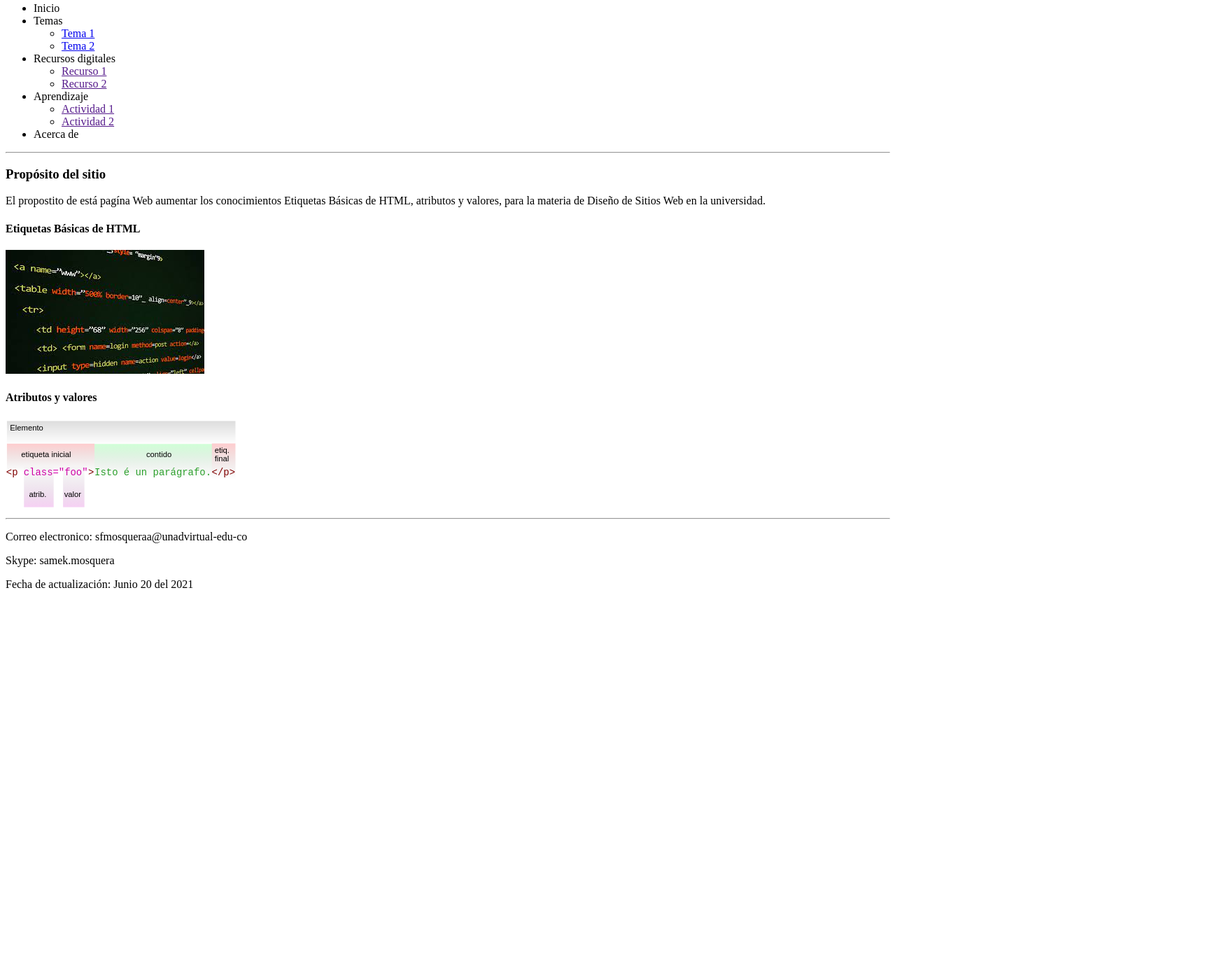
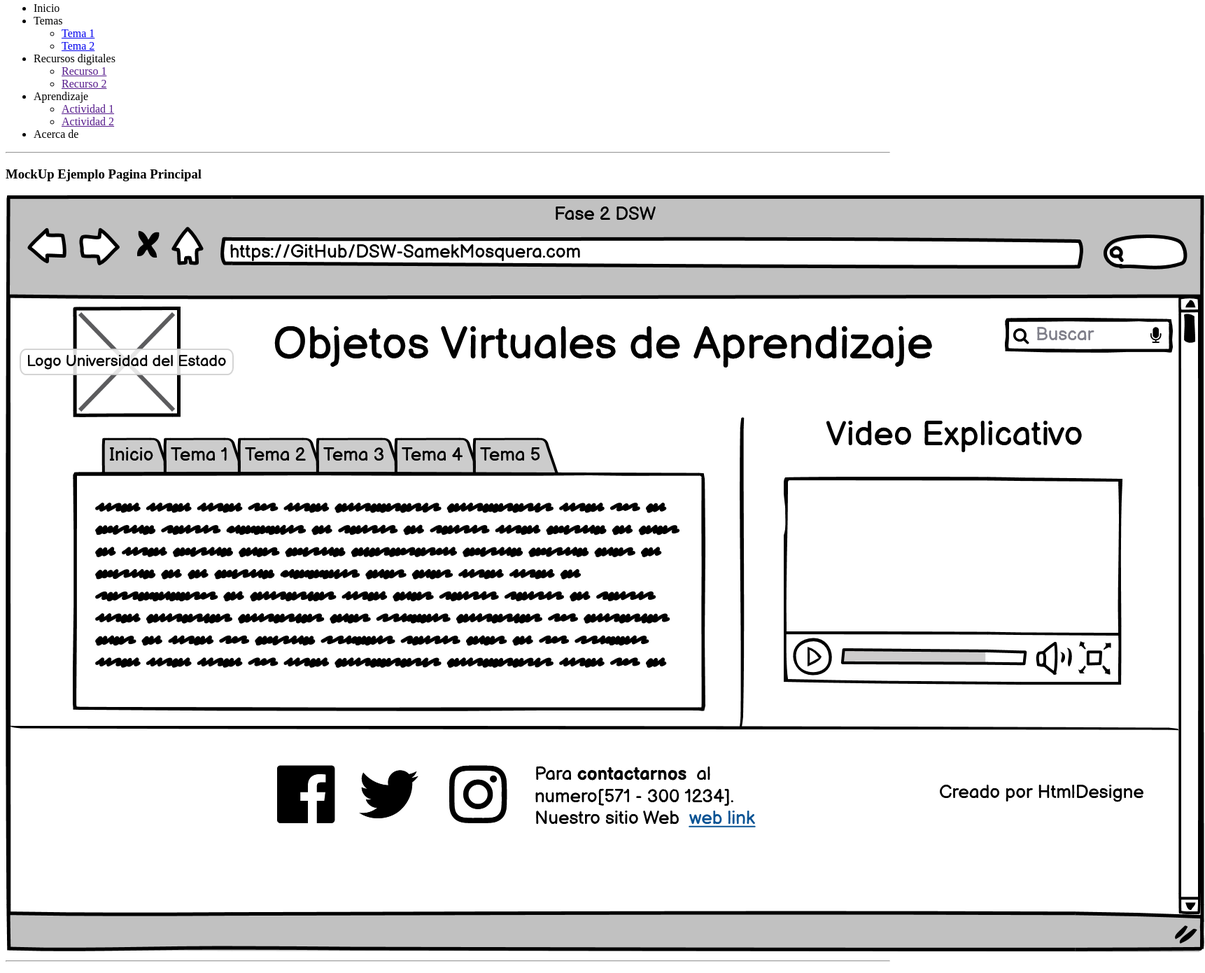
Before and after one commit to unadsamek/DSW-SamekMosquera, a plain HTML site: page Fase2/design.html in a window 1280 px wide. Shown: the part 95-1485 px from the top of the page at 70% size, 1722 px wide, since content can reach past the window. Before the commit the page ends 955 px from the top, so only its background shows below. Drawn offline with Linux system fonts and the light colour scheme.

Commit message:
Actualización 3 Junio 20

```diff
--- a/Fase2/design.html
+++ b/Fase2/design.html
@@ -35,6 +35,9 @@
 </nav>
 <hr>
 <section>
+  <h3>MockUp Ejemplo Pagina Principal</h3>
+  <img src="Img/MockUp Fase2.png" alt="">
+  <hr>
   <h3>Propósito del sitio</h3>
   <p>El propostito de está pagína Web aumentar los conocimientos Etiquetas Básicas de HTML, atributos y valores, para la materia de Diseño de Sitios Web en la universidad.</p>
   <article>
```
Also changed, not shown: Fase2/Img/MockUp Fase2.png (added).
